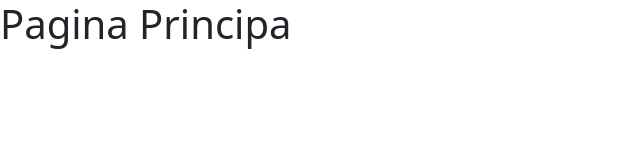
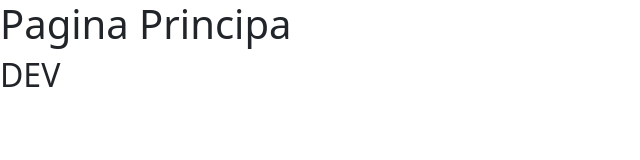
Before and after one commit to Alejandra-089/git-hub3-02-04-25, a plain HTML site: page index.html in a window 1280 px wide. Shown: the whole page, without its empty margins (0-640 px from the left). Drawn offline with nearby package versions, Linux system fonts and the light colour scheme.

Commit message:
Se agrega un h2

```diff
--- a/index.html
+++ b/index.html
@@ -9,6 +9,7 @@
 </head>
 <body>
   <h1>Pagina Principa</h1>
+  <h2>DEV</h2>
 
 
  <script src="https://cdn.jsdelivr.net/npm/bootstrap@5.3.5/dist/js/bootstrap.bundle.min.js" integrity="sha384-k6d4wzSIapyDyv1kpU366/PK5hCdSbCRGRCMv+eplOQJWyd1fbcAu9OCUj5zNLiq" crossorigin="anonymous"></script>
```
